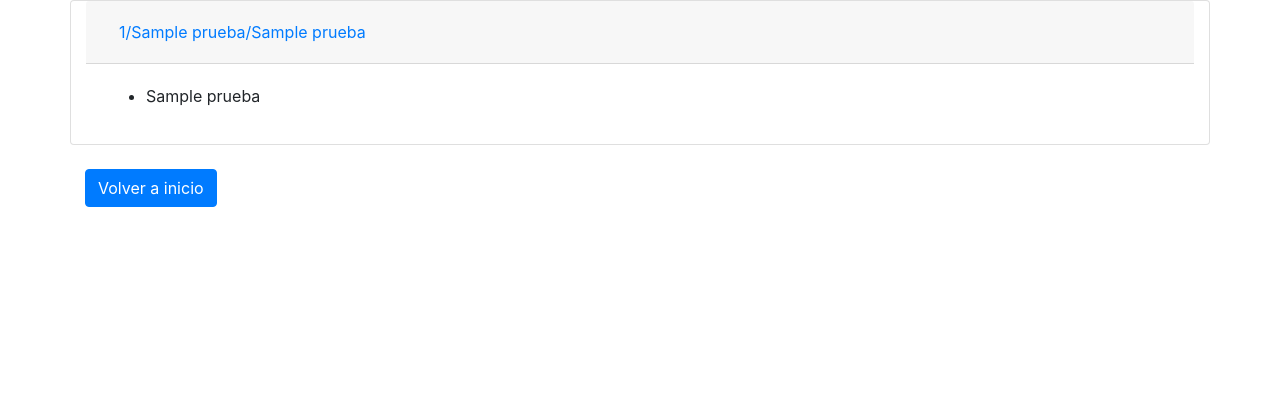
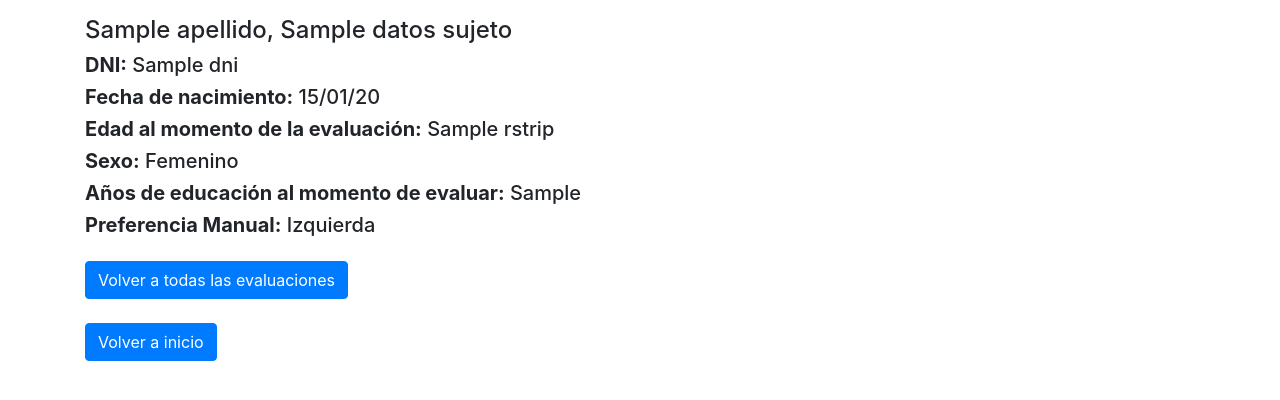
Before and after one commit to sanchezd90/informes, a Flask app: template templates/evaluacion.html in a window 1280 px wide. Shown: the part 56-456 px from the top of the page. Run offline with Flask 2, Linux system fonts and the light colour scheme; the template is opened without the code that fills it: most values are stand-ins (such as "Sample title", 1, 10 or a date in 2020); parts of the project's set-up code (start-up, migrations or seed data) failed here and were passed over; some libraries are stand-ins or nearby versions.

Commit message:
Cambio a listas de instancias por diccionario
Ahora sujetos, evaluaciones e informes son diccionarios con instancias.
Además armé una página para mostrar los datos de la evaluación

```diff
--- a/instanciador.py
+++ b/instanciador.py
@@ -20,10 +20,11 @@ class Sujeto(object):
         self.evaluaciones = []
 
 class Evaluacion():
-    def __init__(self,dni,fechaEv,pruebas):
+    def __init__(self,dni,fechaEv,pruebas,datosPersonales):
         self.fechaEv = fechaEv
         self.dni = dni
         self.codigo = dni+"-"+self.fechaEv.strftime("%y")+"-"+self.fechaEv.strftime("%m")+"-"+self.fechaEv.strftime("%d")
+        self.datosPersonales=datosPersonales
         self.pruebas = pruebas
         self.pruebasAdministradas = []
         for x in self.pruebas:
@@ -46,7 +47,7 @@ class Informe():
         self.antecedentes = antecedentes
         self.conclusion = conclusion
 
-sujetos = [] #lista con las instancias de Sujeto de cada sujeto
+sujetos = {} #lista con las instancias de Sujeto de cada sujeto
 for x in diccionarioEvaluaciones:
     if len(sujetos) == 0:
         dni=diccionarioEvaluaciones[x]['DatosPersonales']["DNI"]
@@ -64,10 +65,10 @@ for x in diccionarioEvaluaciones:
         pmanual=diccionarioEvaluaciones[x]['DatosPersonales']["pref_manual"]
         obrasocial=diccionarioEvaluaciones[x]['DatosPersonales']["obra_social"]
         consentimiento=diccionarioEvaluaciones[x]['DatosPersonales']["consent"]
-        sujetos.append(Sujeto(dni,nombre,apellido,edad,fechaNac,sexo,escolaridad,pmanual,obrasocial,consentimiento))
+        sujetos[x]=Sujeto(dni,nombre,apellido,edad,fechaNac,sexo,escolaridad,pmanual,obrasocial,consentimiento)
     else:
-        for y in sujetos:
-            if diccionarioEvaluaciones[x]['DatosPersonales']["DNI"] != y.DNI:
+        for k,v in sujetos.items():
+            if diccionarioEvaluaciones[x]['DatosPersonales']["DNI"] != v.DNI:
                 dni=diccionarioEvaluaciones[x]['DatosPersonales']["DNI"]
                 nombre=diccionarioEvaluaciones[x]['DatosPersonales']["nombre"]
                 apellido=diccionarioEvaluaciones[x]['DatosPersonales']["apellido"]
@@ -83,33 +84,39 @@ for x in diccionarioEvaluaciones:
                 pmanual=diccionarioEvaluaciones[x]['DatosPersonales']["pref_manual"]
                 obrasocial=diccionarioEvaluaciones[x]['DatosPersonales']["obra_social"]
                 consentimiento=diccionarioEvaluaciones[x]['DatosPersonales']["consent"]
-                sujetos.append(Sujeto(dni,nombre,apellido,edad,fechaNac,sexo,escolaridad,pmanual,obrasocial,consentimiento))
+                sujetos[x]=Sujeto(dni,nombre,apellido,edad,fechaNac,sexo,escolaridad,pmanual,obrasocial,consentimiento)
                 break
 
-evaluaciones = []
+evaluaciones = {}
 for x in diccionarioEvaluaciones:
     dni=diccionarioEvaluaciones[x]['DatosPersonales']["DNI"]
     splitfechaEv=diccionarioEvaluaciones[x]['DatosPersonales']["fecha_ev"].split("/")
+    for i,s in enumerate(splitfechaEv):
+        if len(s)<2:
+            splitfechaEv[i]="0"+splitfechaEv[i]
+    codigo=dni+"-"+splitfechaEv[2]+"-"+splitfechaEv[1]+"-"+splitfechaEv[0]
     fechaEv=datetime.datetime(int("20"+splitfechaEv[2]),int(splitfechaEv[1]),int(splitfechaEv[0]))
     pruebas={}
     for y in diccionarioEvaluaciones[x]:
         pruebas.update({y:diccionarioEvaluaciones[x][y]})
     pruebas.pop('DatosPersonales')
-    evaluaciones.append(Evaluacion(dni,fechaEv,pruebas))
+    datosPersonales=diccionarioEvaluaciones[x]['DatosPersonales']
+    evaluaciones[codigo]=Evaluacion(dni,fechaEv,pruebas,datosPersonales)
 
-informes = []
+informes = {}
 for x in diccionarioInformes:
     nombre=diccionarioInformes[x]["nombre"]
     dni=diccionarioInformes[x]["dni"]
     fechaEv= diccionarioInformes[x]["fechaEv"]
+    codigo=dni+"-"+fechaEv.strftime("%y")+"-"+fechaEv.strftime("%m")+"-"+fechaEv.strftime("%d")
     antecedentes = diccionarioInformes[x]["antecedentes"]
     conclusion = diccionarioInformes[x]["conclusion"]
-    informes.append(Informe(nombre,dni,fechaEv,antecedentes,conclusion))
+    informes[codigo]=Informe(nombre,dni,fechaEv,antecedentes,conclusion)
 
 for x in sujetos:
     for y in informes:
-        if x.DNI == y.dni:
-            x.informes.append(y)
+        if sujetos[x].DNI == informes[y].dni:
+            sujetos[x].informes.append(informes[y])
     for z in evaluaciones:
-        if x.DNI == z.dni:
-            x.evaluaciones.append(z)
+        if sujetos[x].DNI == evaluaciones[z].dni:
+            sujetos[x].evaluaciones.append(evaluaciones[z])
--- a/lectorEvaluaciones.py
+++ b/lectorEvaluaciones.py
@@ -15,6 +15,9 @@ for archivo in os.listdir('.'):
 #loop para armar diccionarios con la información de cada informe. La info va a diccionarioInformes
 for informe in datos_evaluaciones:
     split=informe[1][11].split("/")
+    for i,s in enumerate(split):
+        if len(s)<2:
+            split[i]="0"+split[i]
     fecha=split[2]+"-"+split[1]+"-"+split[0]
     dni=informe[1][12]
     codigo = dni+"-"+fecha
--- a/main.py
+++ b/main.py
@@ -1,6 +1,7 @@
 from flask import Flask, render_template, redirect, url_for
 from instanciador import sujetos as sujetos
 from instanciador import evaluaciones as evaluaciones
+from datetime import datetime
 
 app = Flask(__name__)
 titulo = "Evaluaciones"
@@ -9,48 +10,50 @@ class Pagina():
     def mostrarSujetos():
         listaSujetos = []
         for x in sujetos:
-             referencia= (x.apellido+", "+x.nombre,x.DNI)
+             referencia= (sujetos[x].apellido+", "+sujetos[x].nombre,sujetos[x].DNI)
              listaSujetos.append(referencia)
         return sorted(listaSujetos)
 
 class PaginaSujeto():
-    def mostrarDatos(pos):
-        return sujetos[pos]
-    def mostrarAbstractEvaluaciones(pos):
+    def __init__(self,sujeto):
+        self.sujeto = sujeto
+    def mostrarAbstractEvaluaciones(self):
         abstractEvaluaciones=[]
-        for i,x in enumerate(sujetos[pos].evaluaciones):
-            if len(sujetos[pos].informes) > 0:
-                for j,y in enumerate(sujetos[pos].informes):
-                        if sujetos[pos].evaluaciones[i].fechaEv == sujetos[pos].informes[j].fechaEv:
-                            abstractEvaluaciones.append((sujetos[pos].evaluaciones[i].fechaEv,sujetos[pos].informes[j].conclusion))
+        for i,x in enumerate(self.sujeto.evaluaciones):
+            stringFecha = self.sujeto.evaluaciones[i].fechaEv.strftime("%d")+"/"+self.sujeto.evaluaciones[i].fechaEv.strftime("%m")+"/"+self.sujeto.evaluaciones[i].fechaEv.strftime("%y")
+            if len(self.sujeto.informes) > 0:
+                for j,y in enumerate(self.sujeto.informes):
+                        if self.sujeto.evaluaciones[i].fechaEv == self.sujeto.informes[j].fechaEv:
+                            abstractEvaluaciones.append((stringFecha,self.sujeto.informes[j].conclusion))
                         else:
-                            abstractEvaluaciones.append((sujetos[pos].evaluaciones[i].fechaEv,"No hay datos de informe disponibles"))
+                            abstractEvaluaciones.append((stringFecha,"No hay datos de informe disponibles"))
             else:
-                abstractEvaluaciones.append((sujetos[pos].evaluaciones[i].fechaEv,"No hay datos de informe disponibles"))
+                abstractEvaluaciones.append((stringFecha,"No hay datos de informe disponibles"))
         return (sorted(abstractEvaluaciones, reverse=True))
 
-"""
-class PaginaEvaluaciones:
-    def mostrarPruebas(dni,codigo):
-        self.dni = dni
-        for x in evaluaciones:
-            if x.DNI == self.dni:
-"""
+class PaginaEvaluaciones(PaginaSujeto):
+    def __init__(self,sujeto,evaluacion):
+        super().__init__(sujeto)
+        self.evaluacion = evaluacion
+        self.pruebas= evaluacion.pruebasAdministradas
 
 #home para desplegar nombres de los sujetos evaluados
 @app.route("/")
 def home_www():
     return render_template("index.html", titulo=titulo, sujetos=Pagina.mostrarSujetos())
 
-@app.route("/sujeto/<string:ruta>")
-def sujeto_www(ruta):
-    for n,x in enumerate(sujetos):
-        if x.DNI == ruta:
-            return render_template("sujeto.html", titulo=titulo, datos=PaginaSujeto.mostrarDatos(n), abstractEvaluaciones=PaginaSujeto.mostrarAbstractEvaluaciones(n))
+@app.route("/sujetos/<string:dni>")
+def sujeto_www(dni):
+    for x in sujetos:
+        if sujetos[x].DNI == dni:
+            pagina=PaginaSujeto(sujetos[x])
+            return render_template("sujeto.html", titulo=titulo, datos=pagina.sujeto, abstractEvaluaciones=pagina.mostrarAbstractEvaluaciones(), codigo=x)
 
-@app.route("/sujeto/<string:ruta>/<string:codigo>")
-def evaluacion_www(ruta,codigo):
-    return render_template("evaluacion.html", titulo=titulo, pruebas=PaginaEvaluacion.mostrarPruebas(n))
-
+@app.route("/evaluaciones/<string:codigo>")
+def evaluacion_www(codigo):
+    for x in evaluaciones:
+        if x == codigo:
+            pagina=PaginaEvaluaciones(sujetos[x],evaluaciones[x])
+            return render_template("evaluacion.html", titulo=titulo, datosSujeto=pagina.sujeto, datosEvaluacion=pagina.evaluacion, pruebas=pagina.pruebas)
 
 app.run(host="localhost", port=8080, debug=True)
--- a/templates/evaluacion.html
+++ b/templates/evaluacion.html
@@ -1,28 +1,16 @@
 {% extends "base.html" %}
 {% block content%}
-    <div class="accordion" id="accordionExample"></div>
-    {% for x in pruebas%}
-        <div class="card container">
-            <div class="card-header" id="headingOne">
-            <h2 class="mb-0">
-                <button class="btn btn-link btn-block text-left" type="button" data-toggle="collapse" data-target="#collapseOne" aria-expanded="true" aria-controls="collapseOne">
-                    {{x[0]}}/{{x[1]}}/{{x[2]}}
-                </button>
-            </h2>
-            </div>
-
-            <div id="collapseOne" class="collapse show" aria-labelledby="headingOne" data-parent="#accordionExample">
-            <div class="card-body">
-                <ul>
-                    {% for y in pruebas[y]%}
-                        <li>{{y}}</li>
-                    {% endfor%}
-                </ul>
-            </div>
-            </div>
-        </div>
-        </div>
-    {% endfor %}
+<section>
+    <div class="container mt-3">
+        <h4 >{{datosSujeto.apellido}}, {{datosSujeto.nombre}}</h4>
+        <h5 ><strong>DNI:</strong> {{datosSujeto.DNI}}</h5>
+        <h5 ><strong>Fecha de nacimiento:</strong> {{datosSujeto.fechaNac.strftime("%d")}}/{{datosSujeto.fechaNac.strftime("%m")}}/{{datosSujeto.fechaNac.strftime("%y")}}</h5>
+        <h5 ><strong>Edad al momento de la evaluación:</strong> {{datosEvaluacion.datosPersonales["edad_eval"].rstrip(",00")}}</h5>
+        <h5 ><strong>Sexo:</strong> {{"Masculino" if datosSujeto.sexo == "1" else "Femenino"}}</h5>
+        <h5 ><strong>Años de educación al momento de evaluar:</strong> {{datosEvaluacion.datosPersonales["años_esc"]}}</h5>
+        <h5 ><strong>Preferencia Manual:</strong> {{"Derecha" if datosSujeto.pmanual == "1" else "Izquierda"}}</h5>
+    </div>
+    <div class="container mt-4"><a class="btn btn-primary" href="/sujetos/{{datosSujeto.DNI}}" role="button">Volver a todas las evaluaciones</a></div>
     <div class="container mt-4"><a class="btn btn-primary" href="/" role="button">Volver a inicio</a></div>
 </section>
 {% endblock content%}
--- a/templates/index.html
+++ b/templates/index.html
@@ -4,7 +4,7 @@
     <h4>Sujetos evaluados</h4>
     <div>
         {%for x in sujetos%}
-            <h5><a href="/sujeto/{{x[1]}}">{{x[0]}}</a></h5>
+            <h5><a href="/sujetos/{{x[1]}}">{{x[0]}}</a></h5>
         {% endfor %}
     </div>
 </section>
--- a/templates/sujeto.html
+++ b/templates/sujeto.html
@@ -5,7 +5,7 @@
         <h4 >{{datos.apellido}}, {{datos.nombre}}</h4>
         <h5 ><strong>DNI:</strong> {{datos.DNI}}</h5>
         <h5 ><strong>Edad:</strong> {{datos.edad}}</h5>
-        <h5 ><strong>Fecha de nacimiento:</strong> {{datos.fechaNac}}</h5>
+        <h5 ><strong>Fecha de nacimiento:</strong> {{datos.fechaNac.strftime("%d")}}/{{datos.fechaNac.strftime("%m")}}/{{datos.fechaNac.strftime("%y")}}</h5>
         <h5 ><strong>Sexo:</strong> {{"Masculino" if datos.sexo == "1" else "Femenino"}}</h5>
         <h5 ><strong>Años de educación:</strong> {{datos.escolaridad}}</h5>
         <h5 ><strong>Preferencia Manual:</strong> {{"Derecha" if datos.pmanual == "1" else "Izquierda"}}</h5>
@@ -27,6 +27,7 @@
             <div id="collapseOne" class="collapse show" aria-labelledby="headingOne" data-parent="#accordionExample">
             <div class="card-body">
                 <p>{{x[1]}}</p>
+                <h5><a href="/evaluaciones/{{codigo}}">Ver datos evaluación</a></h5>
             </div>
             </div>
         </div>
```
